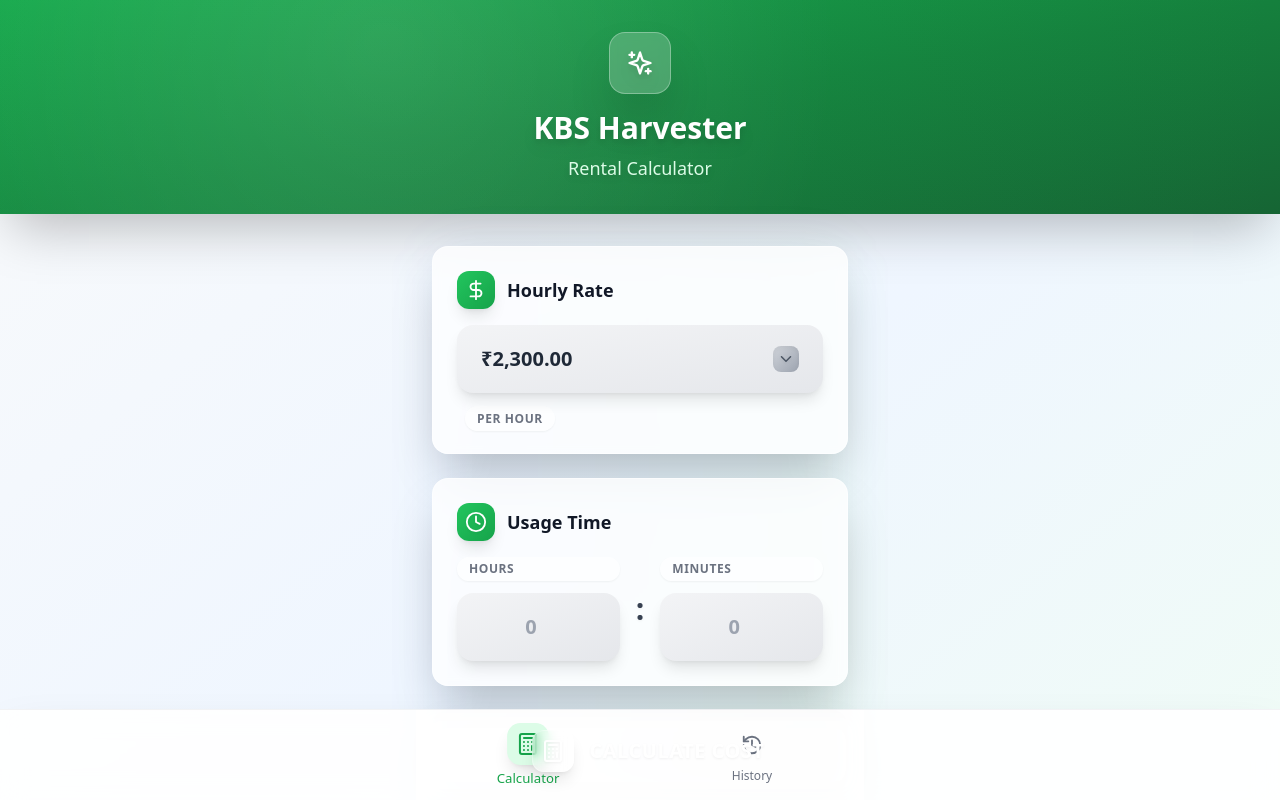
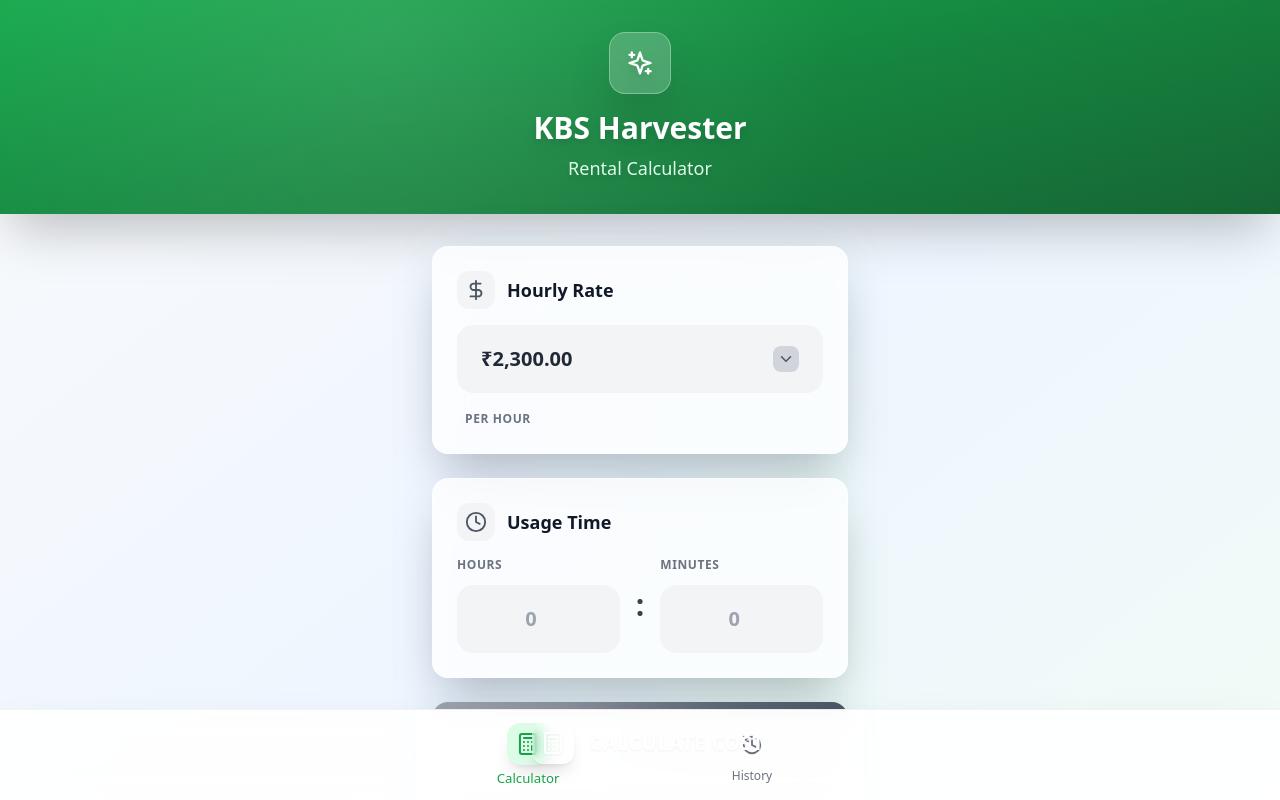
Before and after one commit to SHRIKAVIN/KBS_Calculator, a React (Vite) app: page / in a window 1280 px wide. Shown: the top 800 px of the page. Built offline with nearby package versions, Linux system fonts and the light colour scheme.

Commit message:
removed effects

```diff
--- a/src/App.tsx
+++ b/src/App.tsx
@@ -160,9 +160,9 @@ function App() {
                 ? 'bg-green-100 shadow-lg'
                 : 'hover:bg-gray-100'
             }`}>
-              <Calculator size={22} />
+              <Calculator size={22} className="relative z-20" />
             </div>
-            <span className="text-xs mt-1 font-medium">Calculator</span>
+            <span className="text-xs mt-1 font-medium relative z-20">Calculator</span>
           </button>
 
           <button
@@ -178,9 +178,9 @@ function App() {
                 ? 'bg-green-100 shadow-lg'
                 : 'hover:bg-gray-100'
             }`}>
-              <History size={22} />
+              <History size={22} className="relative z-20" />
             </div>
-            <span className="text-xs mt-1 font-medium">History</span>
+            <span className="text-xs mt-1 font-medium relative z-20">History</span>
           </button>
         </div>
       </div>
--- a/src/components/RateSelector.tsx
+++ b/src/components/RateSelector.tsx
@@ -11,18 +11,18 @@ export const RateSelector: React.FC<RateSelectorProps> = ({ selectedRate, onRate
   return (
     <div className="space-y-4">
       <div className="flex items-center space-x-3">
-        <div className="bg-gradient-to-br from-green-500 to-green-600 p-2 rounded-xl shadow-lg">
-          <DollarSign size={22} className="text-white drop-shadow-sm" />
+        <div className="bg-gray-100 p-2 rounded-xl">
+          <DollarSign size={22} className="text-gray-600" />
         </div>
         <span className="font-bold text-gray-900 text-lg">Hourly Rate</span>
       </div>
 
       <div className="space-y-3">
-        <div className="relative group">
+        <div className="relative">
           <select
             value={selectedRate}
             onChange={(e) => onRateChange(Number(e.target.value) as HourlyRate)}
-            className="appearance-none w-full px-6 py-5 text-xl font-bold text-gray-800 bg-gradient-to-br from-gray-100 to-gray-200 border-0 rounded-2xl focus:outline-none focus:ring-4 focus:ring-green-500/30 transition-all duration-300 cursor-pointer pr-16 shadow-lg hover:shadow-xl transform hover:scale-[1.02] group-hover:shadow-2xl"
+            className="appearance-none w-full px-6 py-5 text-xl font-bold text-gray-800 bg-gray-100 border-0 rounded-2xl focus:outline-none focus:ring-2 focus:ring-blue-500 transition-all duration-200 cursor-pointer pr-16"
           >
             {hourlyRateOptions.map((rate) => (
               <option key={rate} value={rate}>
@@ -32,17 +32,14 @@ export const RateSelector: React.FC<RateSelectorProps> = ({ selectedRate, onRate
           </select>
 
           <div className="absolute inset-y-0 right-0 flex items-center pr-6 pointer-events-none">
-            <div className="bg-gradient-to-br from-gray-300 to-gray-400 p-1 rounded-lg shadow-inner">
-              <ChevronDown size={18} className="text-gray-600 drop-shadow-sm" />
+            <div className="bg-gray-300 p-1 rounded-lg">
+              <ChevronDown size={18} className="text-gray-600" />
             </div>
           </div>
-
-          {/* Enhanced focus ring effect */}
-          <div className="absolute inset-0 rounded-2xl bg-gradient-to-r from-green-400/20 to-blue-400/20 opacity-0 group-hover:opacity-100 transition-opacity duration-300 pointer-events-none"></div>
         </div>
 
         <div className="px-2">
-          <span className="text-xs font-semibold text-gray-500 uppercase tracking-wider bg-white/60 px-3 py-1 rounded-full shadow-sm">
+          <span className="text-xs font-semibold text-gray-500 uppercase tracking-wider">
             PER HOUR
           </span>
         </div>
--- a/src/components/TimeInputs.tsx
+++ b/src/components/TimeInputs.tsx
@@ -17,15 +17,15 @@ export const TimeInputs: React.FC<TimeInputsProps> = ({
   return (
     <div className="space-y-4">
       <div className="flex items-center space-x-3">
-        <div className="bg-gradient-to-br from-green-500 to-green-600 p-2 rounded-xl shadow-lg">
-          <Clock size={22} className="text-white drop-shadow-sm" />
+        <div className="bg-gray-100 p-2 rounded-xl">
+          <Clock size={22} className="text-gray-600" />
         </div>
         <span className="font-bold text-gray-900 text-lg">Usage Time</span>
       </div>
 
       <div className="flex items-center space-x-4">
-        <div className="flex-1 group">
-          <label className="block text-xs font-semibold text-gray-500 mb-3 uppercase tracking-wider bg-white/60 px-3 py-1 rounded-full shadow-sm">
+        <div className="flex-1">
+          <label className="block text-xs font-semibold text-gray-500 mb-3 uppercase tracking-wider">
             HOURS
           </label>
           <input
@@ -37,19 +37,17 @@ export const TimeInputs: React.FC<TimeInputsProps> = ({
               const value = e.target.value === '' ? '' : Math.max(0, parseInt(e.target.value) || 0);
               onHoursChange(value);
             }}
-            className="block w-full px-6 py-5 text-xl font-bold text-gray-800 bg-gradient-to-br from-gray-100 to-gray-200 border-0 rounded-2xl focus:outline-none focus:ring-4 focus:ring-green-500/30 transition-all duration-300 text-center placeholder-gray-400 shadow-lg hover:shadow-xl transform hover:scale-[1.02] group-hover:shadow-2xl"
+            className="block w-full px-6 py-5 text-xl font-bold text-gray-800 bg-gray-100 border-0 rounded-2xl focus:outline-none focus:ring-2 focus:ring-blue-500 transition-all duration-200 text-center placeholder-gray-400"
             placeholder="0"
           />
-          {/* Enhanced focus ring effect */}
-          <div className="absolute inset-0 rounded-2xl bg-gradient-to-r from-green-400/20 to-blue-400/20 opacity-0 group-hover:opacity-100 transition-opacity duration-300 pointer-events-none"></div>
         </div>
 
-        <div className="text-3xl font-bold text-gray-700 py-4 drop-shadow-sm">
+        <div className="text-3xl font-bold text-gray-700 py-4">
           :
         </div>
 
-        <div className="flex-1 group">
-          <label className="block text-xs font-semibold text-gray-500 mb-3 uppercase tracking-wider bg-white/60 px-3 py-1 rounded-full shadow-sm">
+        <div className="flex-1">
+          <label className="block text-xs font-semibold text-gray-500 mb-3 uppercase tracking-wider">
             MINUTES
           </label>
           <input
@@ -61,11 +59,9 @@ export const TimeInputs: React.FC<TimeInputsProps> = ({
               const value = e.target.value === '' ? '' : Math.max(0, Math.min(60, parseInt(e.target.value) || 0));
               onMinutesChange(value);
             }}
-            className="block w-full px-6 py-5 text-xl font-bold text-gray-800 bg-gradient-to-br from-gray-100 to-gray-200 border-0 rounded-2xl focus:outline-none focus:ring-4 focus:ring-green-500/30 transition-all duration-300 text-center placeholder-gray-400 shadow-lg hover:shadow-xl transform hover:scale-[1.02] group-hover:shadow-2xl"
+            className="block w-full px-6 py-5 text-xl font-bold text-gray-800 bg-gray-100 border-0 rounded-2xl focus:outline-none focus:ring-2 focus:ring-blue-500 transition-all duration-200 text-center placeholder-gray-400"
             placeholder="0"
           />
-          {/* Enhanced focus ring effect */}
-          <div className="absolute inset-0 rounded-2xl bg-gradient-to-r from-green-400/20 to-blue-400/20 opacity-0 group-hover:opacity-100 transition-opacity duration-300 pointer-events-none"></div>
         </div>
       </div>
     </div>
```
Also changed, not shown: scripts/generate-icons.js (+9 -6 lines), image/Screenshot 2025-08-21 at 10.48.39 AM.png (deleted).
